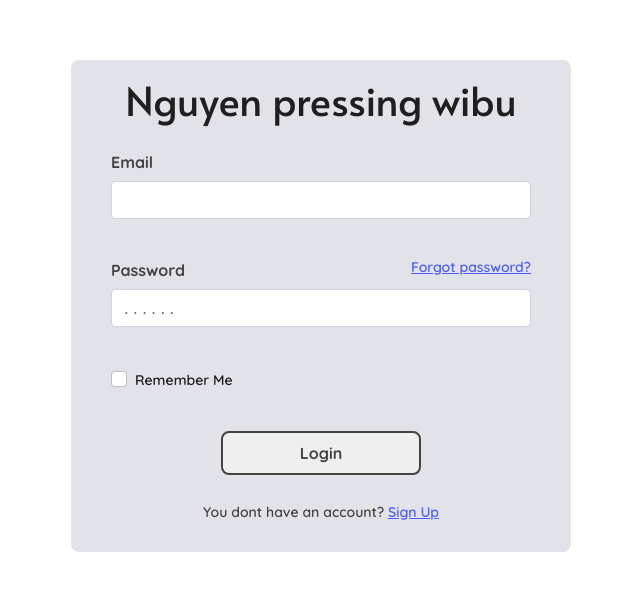
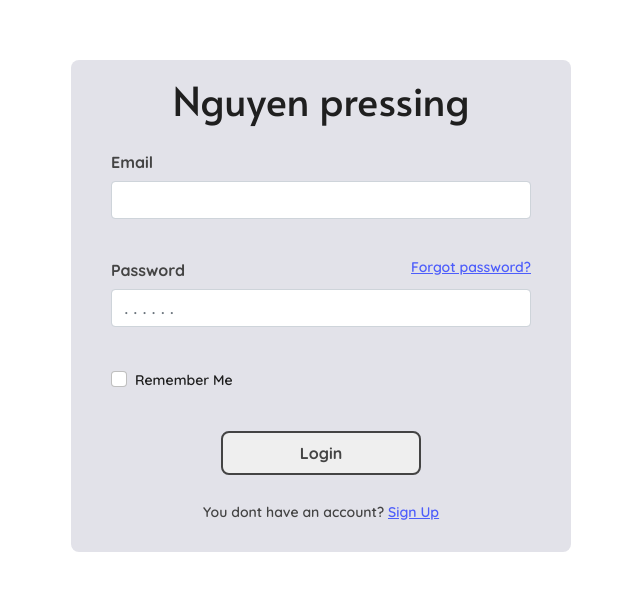
Before and after one commit to trinhviethoang16/frontend-nextjs, a Next.js app: page / in a window 1280 px wide. Shown: the part 120-710 px from the top of the page, without its empty margins (319-959 px from the left). Built offline with nearby package versions, Linux system fonts and the light colour scheme.

Commit message:
update syntax

```diff
--- a/app/page.tsx
+++ b/app/page.tsx
@@ -50,7 +50,7 @@ export default function Home() {
       <div className="login-layout">
         <div className="login-content-layout">
           <div className="login-form">
-            <div className="login-title">Nguyen pressing wibu</div>
+            <div className="login-title">Nguyen pressing</div>
             <div className="mb-3">
               <label htmlFor="email" className="login-text mb-2">
                 Email
```
